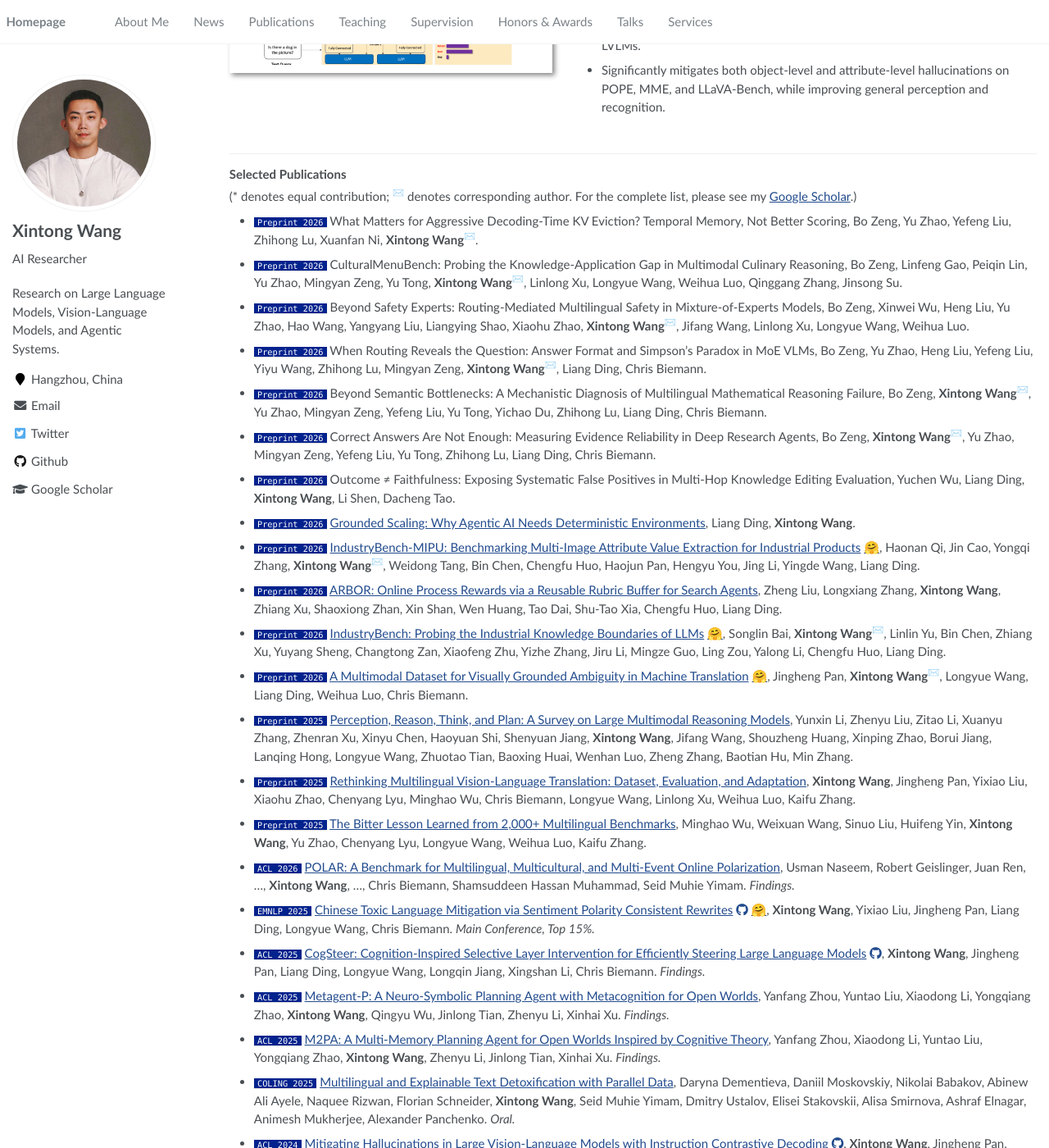
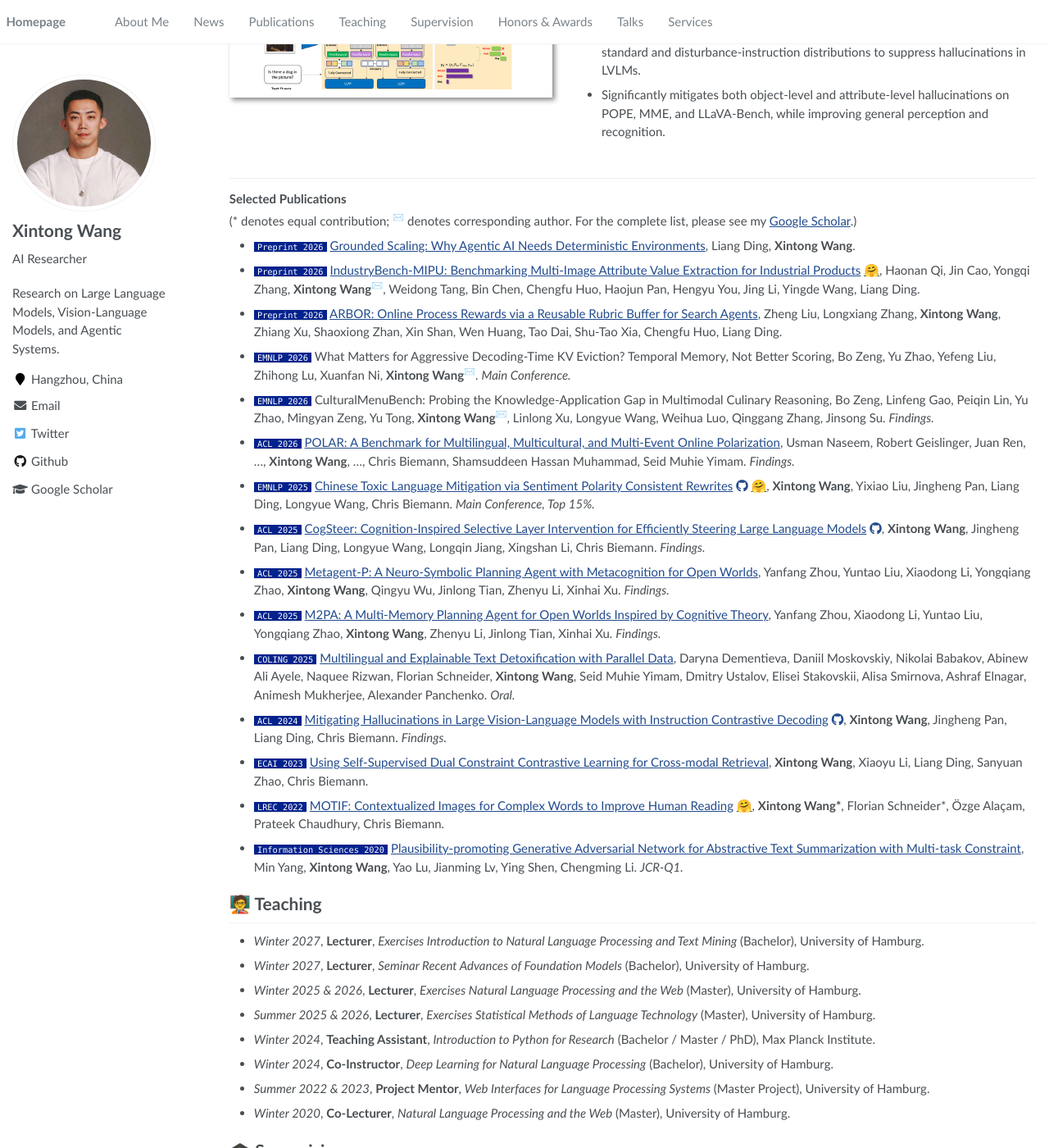
Before and after one commit to Ethanscuter/ethanscuter.github.io, a Jekyll site: the page built from _pages/about.md, in a window 1280 px wide and 1400 px high, scrolled down 1836 px. Shown: the whole window at 82% size. Built offline with Jekyll 4.4.1, drawn with Linux system fonts in a browser that asks for light colours; some of the changed text lies outside the part shown.

Commit message:
Update publications and news

```diff
--- a/_pages/about.md
+++ b/_pages/about.md
@@ -39,6 +39,7 @@
 
 
 # 🔥 News
+- *2026.08*: &nbsp;🎉 Two papers accepted to **EMNLP 2026** (one Main, one Findings)!
 {% if site.show_industry %}- *2026.06*: &nbsp;💼 I joined the CBU Technology Department, Taobao & Tmall Group (Alibaba) as a Senior Agentic AI Applied Scientist in Hangzhou.
 {% endif %}- *2026.06*: &nbsp;🎓 I successfully defended my Ph.D. dissertation at the University of Hamburg (*summa cum laude*).
 - *2026.03*: &nbsp;🎉 One paper accepted to **ACL 2026 (Findings)**, and two papers accepted to **ACL 2026 Workshops** — both received awards 🏆!
@@ -104,21 +105,11 @@
 
 (\* denotes equal contribution; <sup>✉️</sup> denotes corresponding author. For the complete list, please see my <a href='https://scholar.google.com/citations?user=xYfO9VEAAAAJ&hl=en'>Google Scholar</a>.)
 
-- `Preprint 2026` What Matters for Aggressive Decoding-Time KV Eviction? Temporal Memory, Not Better Scoring, Bo Zeng, Yu Zhao, Yefeng Liu, Zhihong Lu, Xuanfan Ni, **Xintong Wang**<sup>✉️</sup>.
-- `Preprint 2026` CulturalMenuBench: Probing the Knowledge-Application Gap in Multimodal Culinary Reasoning, Bo Zeng, Linfeng Gao, Peiqin Lin, Yu Zhao, Mingyan Zeng, Yu Tong, **Xintong Wang**<sup>✉️</sup>, Linlong Xu, Longyue Wang, Weihua Luo, Qinggang Zhang, Jinsong Su.
-- `Preprint 2026` Beyond Safety Experts: Routing-Mediated Multilingual Safety in Mixture-of-Experts Models, Bo Zeng, Xinwei Wu, Heng Liu, Yu Zhao, Hao Wang, Yangyang Liu, Liangying Shao, Xiaohu Zhao, **Xintong Wang**<sup>✉️</sup>, Jifang Wang, Linlong Xu, Longyue Wang, Weihua Luo.
-- `Preprint 2026` When Routing Reveals the Question: Answer Format and Simpson's Paradox in MoE VLMs, Bo Zeng, Yu Zhao, Heng Liu, Yefeng Liu, Yiyu Wang, Zhihong Lu, Mingyan Zeng, **Xintong Wang**<sup>✉️</sup>, Liang Ding, Chris Biemann.
-- `Preprint 2026` Beyond Semantic Bottlenecks: A Mechanistic Diagnosis of Multilingual Mathematical Reasoning Failure, Bo Zeng, **Xintong Wang**<sup>✉️</sup>, Yu Zhao, Mingyan Zeng, Yefeng Liu, Yu Tong, Yichao Du, Zhihong Lu, Liang Ding, Chris Biemann.
-- `Preprint 2026` Correct Answers Are Not Enough: Measuring Evidence Reliability in Deep Research Agents, Bo Zeng, **Xintong Wang**<sup>✉️</sup>, Yu Zhao, Mingyan Zeng, Yefeng Liu, Yu Tong, Zhihong Lu, Liang Ding, Chris Biemann.
-- `Preprint 2026` Outcome ≠ Faithfulness: Exposing Systematic False Positives in Multi-Hop Knowledge Editing Evaluation, Yuchen Wu, Liang Ding, **Xintong Wang**, Li Shen, Dacheng Tao.
 - `Preprint 2026` [Grounded Scaling: Why Agentic AI Needs Deterministic Environments](https://arxiv.org/abs/2606.22495), Liang Ding, **Xintong Wang**.
 - `Preprint 2026` [IndustryBench-MIPU: Benchmarking Multi-Image Attribute Value Extraction for Industrial Products](https://arxiv.org/abs/2606.14383) <a href="https://huggingface.co/datasets/alibaba-multimodal-industrial-ai/IndustryBench-MIPU" title="Dataset on Hugging Face">🤗</a>, Haonan Qi, Jin Cao, Yongqi Zhang, **Xintong Wang**<sup>✉️</sup>, Weidong Tang, Bin Chen, Chengfu Huo, Haojun Pan, Hengyu You, Jing Li, Yingde Wang, Liang Ding.
 - `Preprint 2026` [ARBOR: Online Process Rewards via a Reusable Rubric Buffer for Search Agents](https://arxiv.org/abs/2606.03239), Zheng Liu, Longxiang Zhang, **Xintong Wang**, Zhiang Xu, Shaoxiong Zhan, Xin Shan, Wen Huang, Tao Dai, Shu-Tao Xia, Chengfu Huo, Liang Ding.
-- `Preprint 2026` [IndustryBench: Probing the Industrial Knowledge Boundaries of LLMs](https://arxiv.org/abs/2605.10267) <a href="https://huggingface.co/datasets/alibaba-multimodal-industrial-ai/IndustryBench" title="Dataset on Hugging Face">🤗</a>, Songlin Bai, **Xintong Wang**<sup>✉️</sup>, Linlin Yu, Bin Chen, Zhiang Xu, Yuyang Sheng, Changtong Zan, Xiaofeng Zhu, Yizhe Zhang, Jiru Li, Mingze Guo, Ling Zou, Yalong Li, Chengfu Huo, Liang Ding.
-- `Preprint 2026` [A Multimodal Dataset for Visually Grounded Ambiguity in Machine Translation](https://arxiv.org/pdf/2605.02035v1) <a href="https://huggingface.co/datasets/p1k0/visually-dependent-ambiguity" title="Dataset on Hugging Face">🤗</a>, Jingheng Pan, **Xintong Wang**<sup>✉️</sup>, Longyue Wang, Liang Ding, Weihua Luo, Chris Biemann.
-- `Preprint 2025` [Perception, Reason, Think, and Plan: A Survey on Large Multimodal Reasoning Models](https://arxiv.org/abs/2505.04921), Yunxin Li, Zhenyu Liu, Zitao Li, Xuanyu Zhang, Zhenran Xu, Xinyu Chen, Haoyuan Shi, Shenyuan Jiang, **Xintong Wang**, Jifang Wang, Shouzheng Huang, Xinping Zhao, Borui Jiang, Lanqing Hong, Longyue Wang, Zhuotao Tian, Baoxing Huai, Wenhan Luo, Zheng Zhang, Baotian Hu, Min Zhang.
-- `Preprint 2025` [Rethinking Multilingual Vision-Language Translation: Dataset, Evaluation, and Adaptation](https://arxiv.org/abs/2510.01918), **Xintong Wang**, Jingheng Pan, Yixiao Liu, Xiaohu Zhao, Chenyang Lyu, Minghao Wu, Chris Biemann, Longyue Wang, Linlong Xu, Weihua Luo, Kaifu Zhang.
-- `Preprint 2025` [The Bitter Lesson Learned from 2,000+ Multilingual Benchmarks](https://arxiv.org/abs/2504.15521), Minghao Wu, Weixuan Wang, Sinuo Liu, Huifeng Yin, **Xintong Wang**, Yu Zhao, Chenyang Lyu, Longyue Wang, Weihua Luo, Kaifu Zhang.
+- `EMNLP 2026` What Matters for Aggressive Decoding-Time KV Eviction? Temporal Memory, Not Better Scoring, Bo Zeng, Yu Zhao, Yefeng Liu, Zhihong Lu, Xuanfan Ni, **Xintong Wang**<sup>✉️</sup>. *Main Conference.*
+- `EMNLP 2026` CulturalMenuBench: Probing the Knowledge-Application Gap in Multimodal Culinary Reasoning, Bo Zeng, Linfeng Gao, Peiqin Lin, Yu Zhao, Mingyan Zeng, Yu Tong, **Xintong Wang**<sup>✉️</sup>, Linlong Xu, Longyue Wang, Weihua Luo, Qinggang Zhang, Jinsong Su. *Findings.*
 - `ACL 2026` [POLAR: A Benchmark for Multilingual, Multicultural, and Multi-Event Online Polarization](https://arxiv.org/abs/2505.20624), Usman Naseem, Robert Geislinger, Juan Ren, ..., **Xintong Wang**, ..., Chris Biemann, Shamsuddeen Hassan Muhammad, Seid Muhie Yimam. *Findings.*
 - `EMNLP 2025` [Chinese Toxic Language Mitigation via Sentiment Polarity Consistent Rewrites](pdf/EMNLP2025Wang.pdf) <a href="https://github.com/PostMindLab/ToxiRewriteCN" title="Code on GitHub"><i class="fab fa-github"></i></a> <a href="https://huggingface.co/datasets/shanewang/ToxiRewriteCN" title="Dataset on Hugging Face">🤗</a>, **Xintong Wang**, Yixiao Liu, Jingheng Pan, Liang Ding, Longyue Wang, Chris Biemann. *Main Conference, Top 15%.*
 - `ACL 2025` [CogSteer: Cognition-Inspired Selective Layer Intervention for Efficiently Steering Large Language Models](https://arxiv.org/abs/2410.17714) <a href="https://github.com/PostMindLab/cogsteer" title="Code on GitHub"><i class="fab fa-github"></i></a>, **Xintong Wang**, Jingheng Pan, Liang Ding, Longyue Wang, Longqin Jiang, Xingshan Li, Chris Biemann. *Findings.*
```
